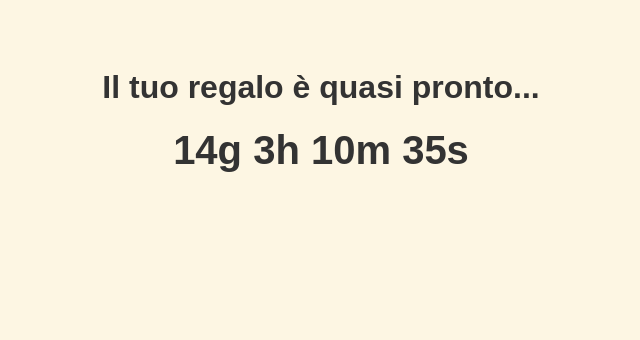
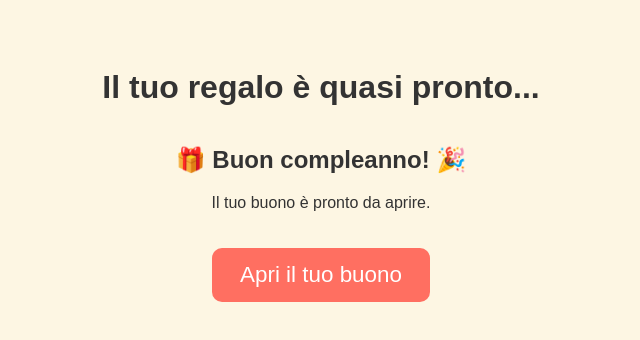
Before and after one commit to accnet0618-rgb/countdown, a plain HTML site: page index.html in a window 1280 px wide. Shown: the whole page, without its empty margins (319-959 px from the left). Drawn offline with Linux system fonts and the light colour scheme.

Commit message:
Update index.html

```diff
--- a/index.html
+++ b/index.html
@@ -59,7 +59,7 @@
 
 <script>
 // Imposta la data del compleanno: 19 dicembre ore 00:30
-const targetDate = new Date("2025-12-19T00:30:00");
+const targetDate = new Date("2025-12-04T10:20:00");
 
 const countdownElement = document.getElementById("countdown");
 const buonoElement = document.getElementById("buono");
```
